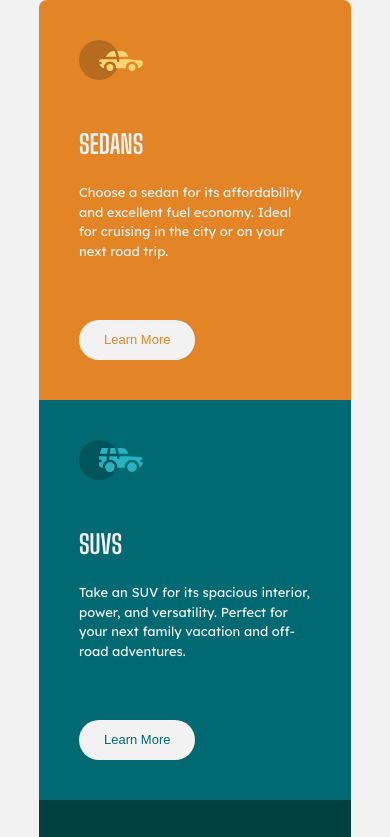
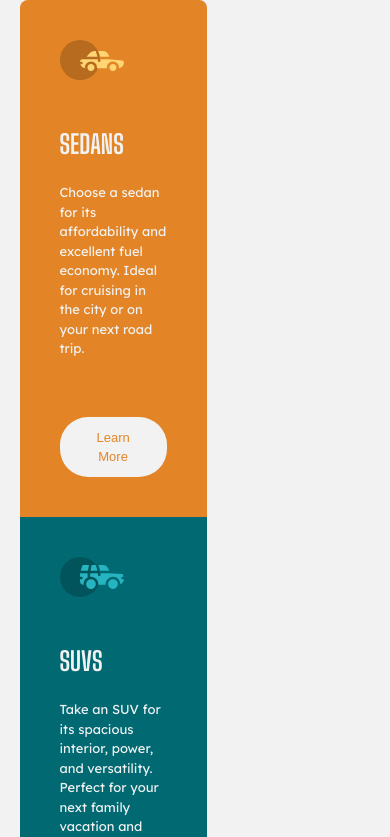
Before and after one commit to vishal-singh5128/3-column, a plain HTML site: page index.html in a window 390 px wide. Shown: the top 837 px of the page. Drawn offline with Linux system fonts and the light colour scheme.

Commit message:
Add files via upload

```diff
--- a/styles.css
+++ b/styles.css
@@ -116,7 +116,7 @@ button:hover {
 
 
 
-@media only screen and (max-device-width: 900px) {
+@media only screen and (max-device-width: 913px) {
 
 *{
 margin: 0px;
@@ -125,13 +125,15 @@ padding: 0px;
 
 body
 {   max-width: 80vw;
-    margin-left: 10vw;
+    margin-left: 5vw;
+    margin-right: 5vw;
     background-color: #F2F2F2;
 
 }
 
 .main-container
-{   flex-direction: column;
+{   width: 60%;
+    flex-direction: column;
 
 }
 
```
